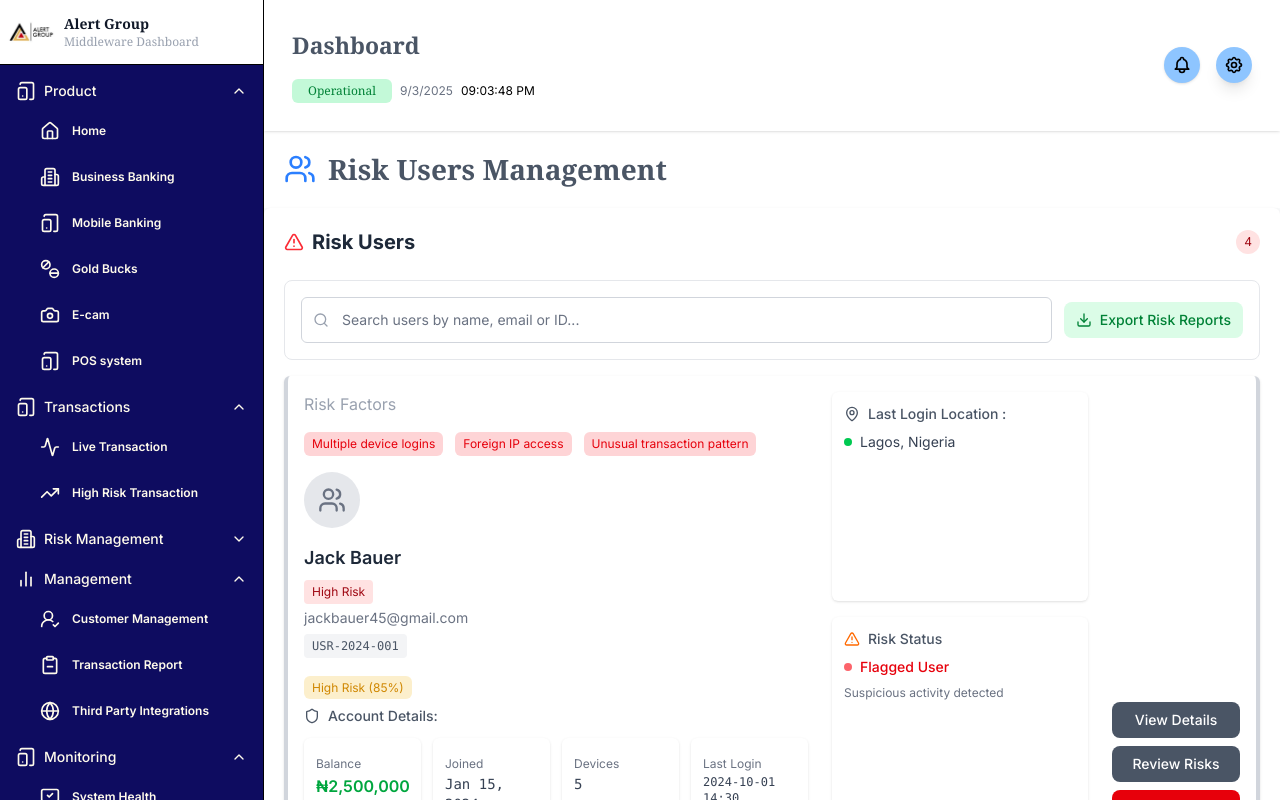
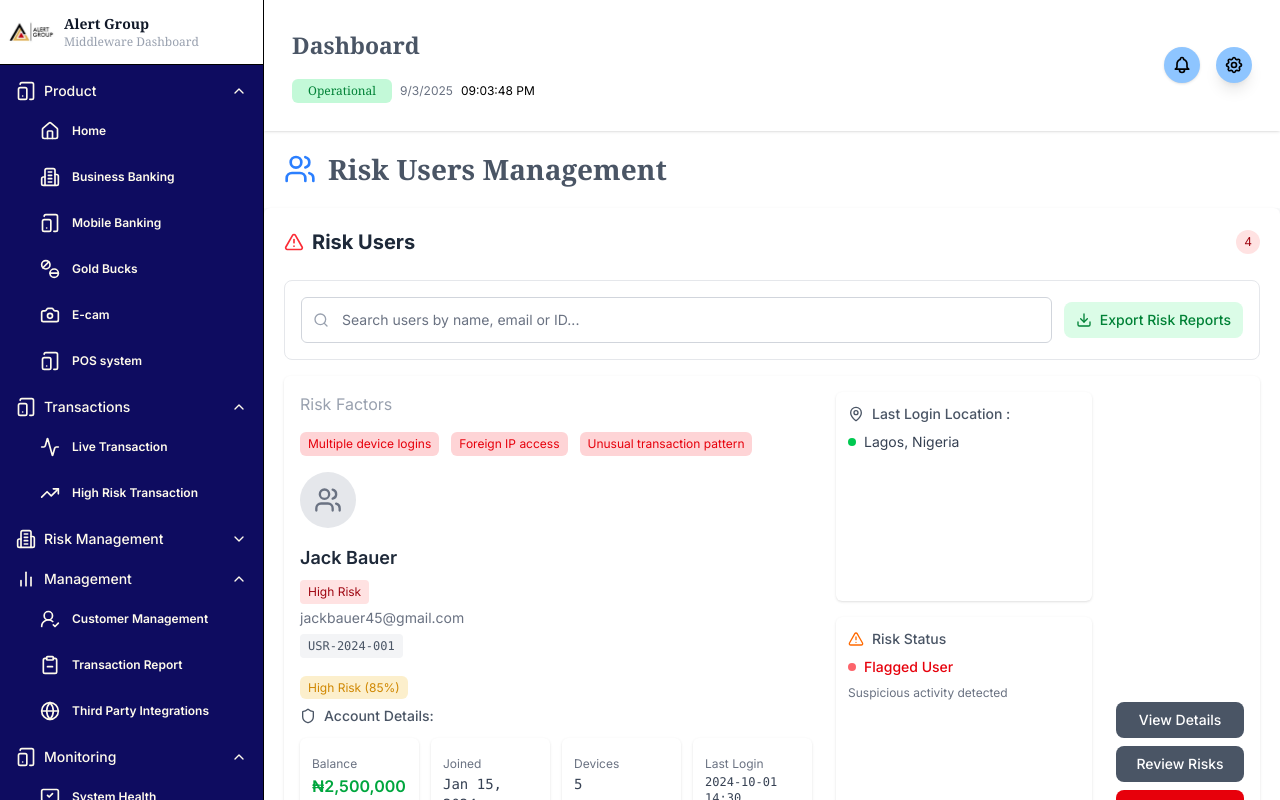
Before and after one commit to Ennyola4/middlewaredashboard, a React (Vite) app: page /risk-users in a window 1280 px wide. Built offline with nearby package versions, Linux system fonts and the light colour scheme.

Commit message:
Risk User page done

```diff
--- a/src/components/Dashboard/RiskManagement/RiskUsersCard.tsx
+++ b/src/components/Dashboard/RiskManagement/RiskUsersCard.tsx
@@ -41,7 +41,7 @@ const RiskUsersCard = () => {
             {riskUsers.map((user, index) => (
                 <div
                     key={index}
-                    className="flex flex-col lg:flex-row gap-4 lg:gap-6 shadow-sm p-3 sm:p-4 dark:bg-gray-800 rounded-md mb-3 sm:mb-4 border-l-4 border-r-4 border-gray-300 hover:shadow-md transition-shadow duration-300"
+                    className="flex flex-col lg:flex-row gap-4 lg:gap-6 shadow-sm p-3 sm:p-4 dark:bg-gray-900 rounded-md mb-3 sm:mb-4 hover:shadow-md transition-shadow duration-300"
                 >
 
                     {/* Main User Info Section */}
@@ -133,7 +133,7 @@ const RiskUsersCard = () => {
                     <div className="flex flex-col sm:flex-row lg:flex-col gap-4 lg:w-64">
 
                         {/* Location Info */}
-                        <div className="flex-1 bg-white dark:bg-gray-900 rounded-md shadow-sm p-3 space-y-2  dark:border-gray-700">
+                        <div className="flex-1 bg-white dark:bg-gray-950 rounded-md shadow-sm p-3 space-y-2  dark:border-gray-700">
                             <p className="text-sm font-medium text-gray-600 dark:text-gray-400 flex items-center gap-2">
                                 <MapPin className="h-4 w-4" />
                                 Last Login Location :
@@ -147,7 +147,7 @@ const RiskUsersCard = () => {
                         </div>
 
                         {/* Risk Status Info */}
-                        <div className="flex-1 bg-white dark:bg-gray-900 rounded-md shadow-sm p-3 space-y-2">
+                        <div className="flex-1 bg-white dark:bg-gray-950 rounded-md shadow-sm p-3 space-y-2">
                             <p className="text-sm font-medium text-gray-600 dark:text-gray-400 flex items-center gap-2">
                                 <AlertTriangle className="h-4 w-4 text-orange-500" />
                                 Risk Status
```
